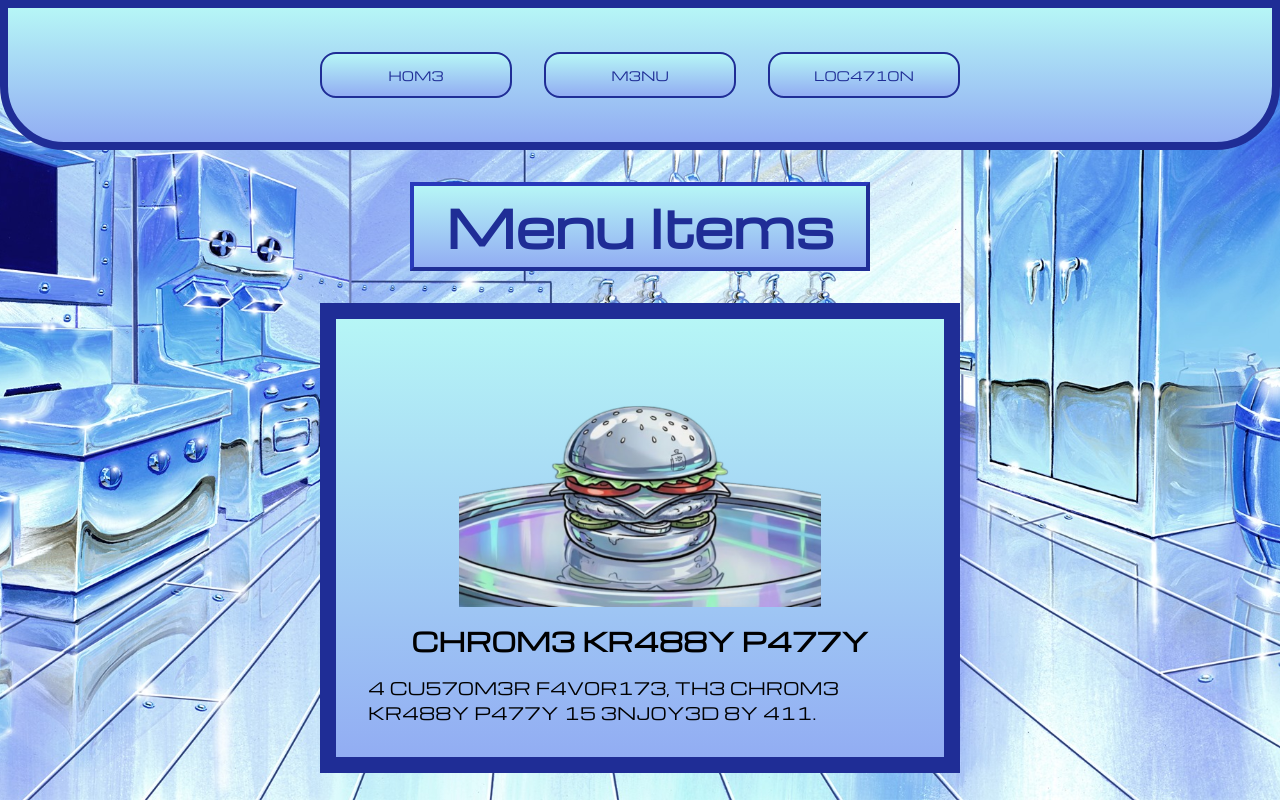
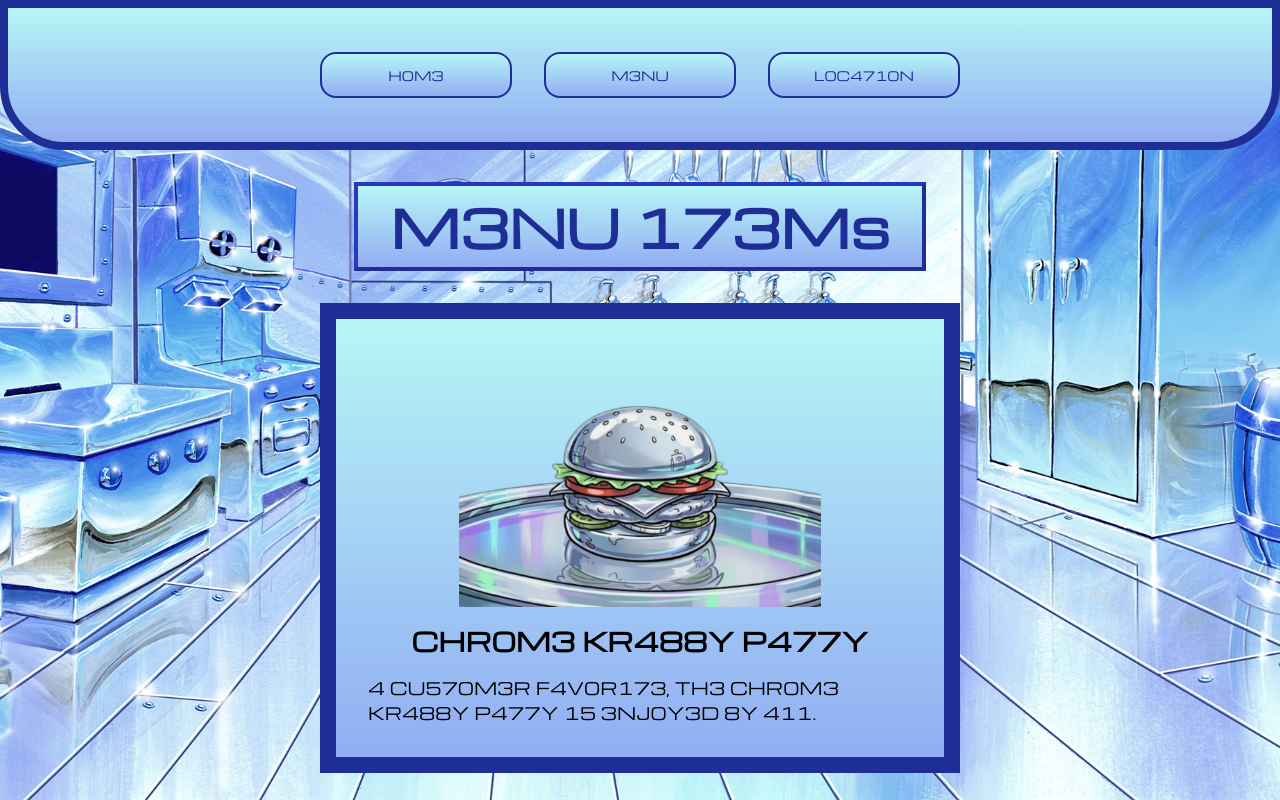
Before and after one commit to AliFarooq08/restaurant-page, a website built with webpack: page src/template.html in a window 1280 px wide. Both pictures are taken after a click on the button "M3NU". Shown: the top 800 px of the page. Built offline with nearby package versions, Linux system fonts and the light colour scheme.

Commit message:
Added Menu to JavaScript w/ working menu button
Added the menu feature to javaScript and removed from html. Also added a working menu button.

```diff
--- a/src/index.js
+++ b/src/index.js
@@ -1,18 +1,21 @@
 import "./styles.css";
+import krabbyImage from "./chrome-krabby-patty.png"
+import kelpImg from "./chrome-kelp-shake.png"
+
 
 let content = document.querySelector("#content")
 let homeButton = document.querySelector("#home-button")
 let menuButton = document.querySelector("#menu-button")
 let locationButton = document.querySelector("#location-button")
+//Home Button Functionality
+homeButton.addEventListener("click", () => {
+    content.innerHTML = ""; // Clears the child elements of the content div
 
-homeButton.addEventListener("click", () => {
-    content.innerHTML = "" // Clears the child elements of the content div
-
-    //Title Element
-    let title = document.createElement("h1");
-    title.setAttribute("id", "title");
-    title.textContent = "KRU57Y KR48 H0M3 P463";
-    content.appendChild(title);
+    //Home Title Element
+    let homeTitle = document.createElement("h1");
+    homeTitle.setAttribute("id", "title");
+    homeTitle.textContent = "KRU57Y KR48 H0M3 P463";
+    content.appendChild(homeTitle);
 
     //Home Element
     let home = document.createElement("div");
@@ -43,7 +46,7 @@ homeButton.addEventListener("click", () => {
 
     //Name
     let name = document.createElement("p");
-    name.textContent = "5P0N637R0N";
+    name.textContent = "- 5P0N637R0N";
     attribution.appendChild(name);
 
     //Schedule
@@ -85,4 +88,66 @@ homeButton.addEventListener("click", () => {
     hourListItemSeven.textContent = "5UND4Y: C1053D";
     hours.appendChild(hourListItemSeven);
 });
-//homeButton.click() // Triggers event listener beforehand
+
+homeButton.click() // Initializes Home Screen on Page Start
+
+menuButton.addEventListener("click", () => {
+    content.innerHTML = ""; // Clears the child elements of the content div
+
+    //Menu Title Element
+    let menuTitle = document.createElement("h2");
+    menuTitle.textContent = "M3NU 173Ms";
+    menuTitle.setAttribute("id", "title");
+    content.appendChild(menuTitle);
+
+    //Menu Element
+    let menu = document.createElement("div");
+    menu.setAttribute("id", "menu");
+    content.appendChild(menu);
+
+    //Item 1 Element
+    let item1 = document.createElement("div");
+    item1.setAttribute("class", "item1")
+    menu.appendChild(item1)
+
+    //Image of Chrome Krabby Patty
+    let imgKrabby = document.createElement("img")
+    imgKrabby.setAttribute("class", "img-krabby")
+    imgKrabby.setAttribute("src", krabbyImage)
+    imgKrabby.setAttribute("alt", "7H3 W0ND3RFU1 CHR0M3 KR488Y P477Y")
+    item1.appendChild(imgKrabby)
+
+    //Chrome Krabby Patty Title
+    let pattyTitle = document.createElement("h2")
+    pattyTitle.setAttribute("class", "patty")
+    pattyTitle.textContent = "CHR0M3 KR488Y P477Y"
+    item1.appendChild(pattyTitle)
+
+    //Chrome Krabby Patty Description
+    let pattyDescription = document.createElement("p")
+    pattyDescription.textContent = "4 CU570M3R F4V0R173, TH3 CHR0M3 KR488Y P477Y 15 3NJ0Y3D 8Y 411."
+    item1.appendChild(pattyDescription)
+
+    //Item 2 Element
+    let item2 = document.createElement("div");
+    item2.setAttribute("class", "item2")
+    menu.appendChild(item2)
+
+    //Image of Chrome Kelp Shake
+    let imgKelpShake = document.createElement("img")
+    imgKelpShake.setAttribute("class", "img-kelp-shake")
+    imgKelpShake.setAttribute("src", kelpImg) //Just learn you can do (img.src = "") ... SUCH A GREAT TIME SAVE THOUGH THIS WAS SO ANNOYING, but I continue anyways since setAttribute gets tabbed when typing set
+    imgKelpShake.setAttribute("alt", "7H3 R3FR35H1N9 K31P 5H4K3")
+    item2.appendChild(imgKelpShake)
+
+    //Chrome Kelp Shake Title
+    let kelpShake = document.createElement("h2")
+    kelpShake.setAttribute("class", "kelp-shake")
+    kelpShake.textContent = "CHR0M3 K31P 5H4K3"
+    item2.appendChild(kelpShake)
+
+    //Chrome Kelp Shake Description
+    let kelpShakeDescription = document.createElement("p")
+    kelpShakeDescription.textContent = "7H3 8357 7H1N9 70 90 W17H 4 CHR0M3 KR488Y P477Y."
+    item2.appendChild(kelpShakeDescription)
+})
--- a/src/styles.css
+++ b/src/styles.css
@@ -58,6 +58,7 @@ body {
     background-size: cover;
     background-repeat: no-repeat;
     background-attachment: fixed;
+    overflow-x: hidden;
 }
 .nav-item:hover {
     background-image: linear-gradient(var(--hover-cyan-default), var(--hover-light-blue-default));
@@ -67,14 +68,13 @@ body {
     flex-direction: column;
     justify-content: center;
     align-items: center;
-    margin-top: 32px;
 }
 /*The Home Page*/
 #home {
     display: flex;
     flex-direction: column;
     align-items: center;
-    width: 70vw;
+    width: 50vw;
     gap: 5vh;
     background-image: linear-gradient(var(--cyan-default), var(--light-blue-default));
     border: 8px solid var(--border-default);
@@ -94,17 +94,18 @@ body {
     border-left-color: var(--light-border-default);
     border-bottom-color: var(--border-default);
     border-right-color: var(--border-default);
+    margin: 32px;
 }
 
 .intro {
-    width: 60vw;
+    width: 40vw;
     border: 4px solid var(--border-default);
     border-radius: 32px;
     padding: 32px 16px;
 
 }
 #review-container {
-    width: 60vw;
+    width: 40vw;
     display: flex;
     flex-direction: column;
     gap: 16px;
--- a/src/template.html
+++ b/src/template.html
@@ -14,19 +14,6 @@
         </nav>
     </header>
     <div id="content">
-        <div id="menu">
-            <h2 id="title">Menu Items</h2>
-            <div class="item1">
-                <img class="img-krabby" src="./chrome-krabby-patty.png" alt="TH3 W0ND3RFU1 CHR0M3 KR488Y P477Y">
-                <h2 class="patty">CHR0M3 KR488Y P477Y</h2>
-                <p>4 CU570M3R F4V0R173, TH3 CHR0M3 KR488Y P477Y 15 3NJ0Y3D 8Y 411.</p>
-            </div>
-            <div class="item2">
-                <img class="img-kelp-shake" src="./chrome-kelp-shake.png" alt="TH3 R3FR35H1N9 K31P 5H4K3">
-                <h2 class="kelp-shake">CHR0M3 K31P 5H4K3</h2>
-                <p>TH3 8357 7H1N9 70 90 W17H 4 CHR0M3 KR488Y P477Y.</p>
-            </div>
-        </div>
         <div id="location">
 
         </div>
```
